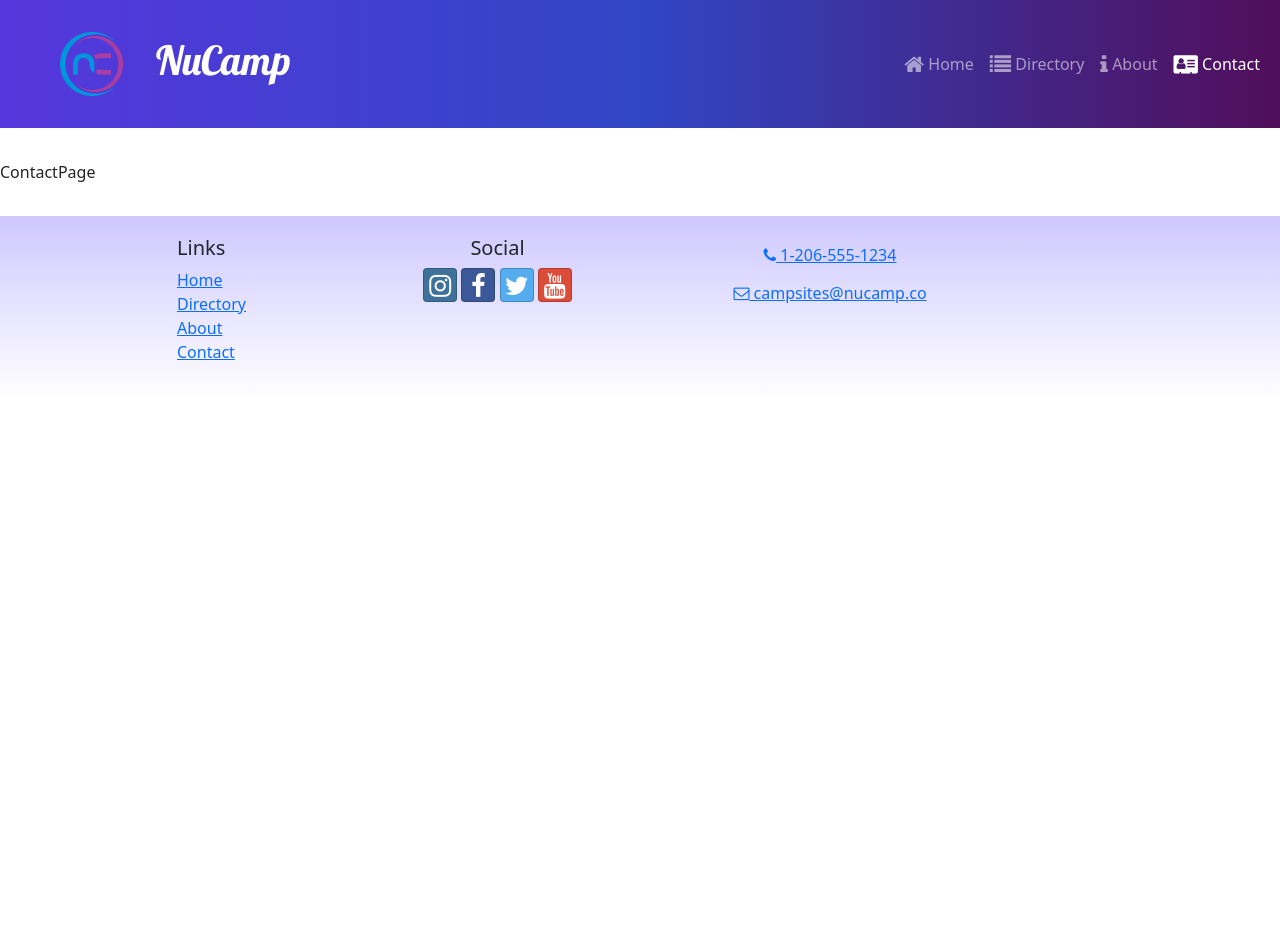
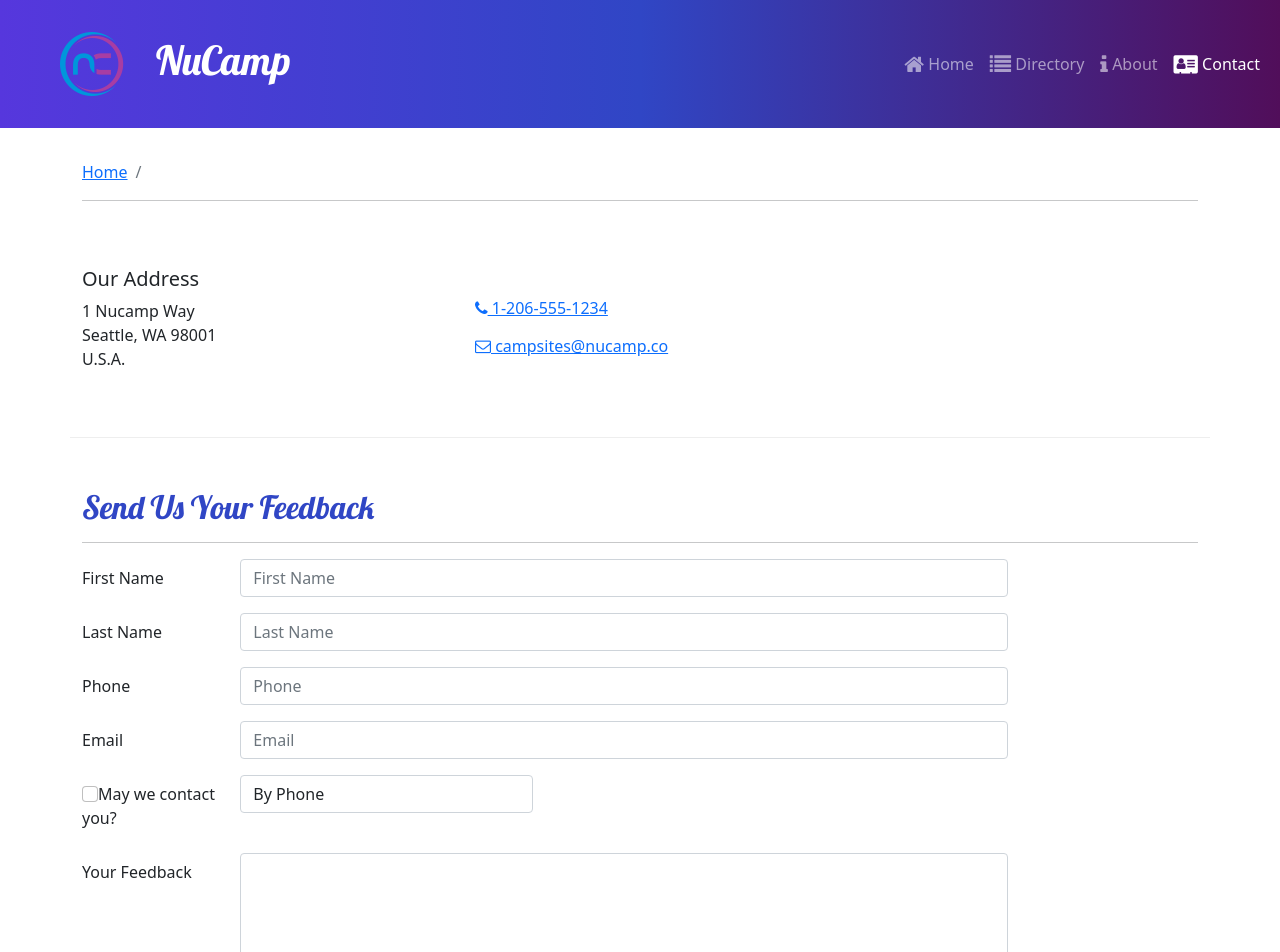
Before and after one commit to AmelaDrv/nucamp, a React (Create React App) app: page /contact in a window 1280 px wide. Shown: the top 952 px of the page. Before the commit the page ends 800 px from the top, so only its background shows below. Built offline with nearby package versions, Linux system fonts and the light colour scheme.

Commit message:
Worked on contact form

```diff
--- /dev/null
+++ b/src/components/ContactForm.js
@@ -0,0 +1,90 @@
+import React from 'react';
+import { Button, Label, Col, FormGroup } from 'reactstrap';
+import { Formik, Field, Form } from 'formik';
+
+const ContactForm = () => {
+    const handleSubmit = (values, { resetForm }) => {
+        console.log('form values:', values);
+        console.log('in JSON format:', JSON.stringify(values));
+        resetForm();
+    };
+
+    return (
+        <Formik
+            initialValues={{
+                firstName: '',
+                lastName: '',
+                phoneNum: '',
+                email: '',
+                agree: false,
+                contactType: 'By Phone',
+                feedback: ''
+            }}
+            onSubmit={handleSubmit}
+        >
+            <Form>
+                <FormGroup row>
+                    <Label htmlFor='firstName' md='2'>
+                        First Name
+                    </Label>
+                    <Col md='10'>
+                        <Field name='firstName' placeholder='First Name' className='form-control' />
+                    </Col>
+                </FormGroup>
+                <FormGroup row>
+                    <Label htmlFor='lastName' md='2'>
+                        Last Name
+                    </Label>
+                    <Col md='10'>
+                        <Field name='lastName' placeholder='Last Name' className='form-control' />
+                    </Col>
+                </FormGroup>
+                <FormGroup row>
+                    <Label htmlFor='phoneNum' md='2'>
+                        Phone
+                    </Label>
+                    <Col md='10'>
+                        <Field name='phoneNum' placeholder='Phone' className='form-control' />
+                    </Col>
+                </FormGroup>
+                <FormGroup row>
+                    <Label htmlFor='email' md='2'>
+                        Email
+                    </Label>
+                    <Col md='10'>
+                        <Field name='email' placeholder='Email' className='form-control' />
+                    </Col>
+                </FormGroup>
+                <FormGroup row>
+                    <Label check md='2'>
+                        <Field name='agree' type='checkbox' className='form-check-input' />
+                        May we contact you?
+                    </Label>
+                    <Col md='4'>
+                        <Field name='contactType' as='select' className='form-control'>
+                            <option>By Phone</option>
+                            <option>By Email</option>
+                        </Field>
+                    </Col>
+                </FormGroup>
+                <FormGroup row>
+                    <Label htmlFor='feedback' md='2'>
+                        Your Feedback
+                    </Label>
+                    <Col md='10'>
+                        <Field name='feedback' as='textarea' rows='12' className='form-control' />
+                    </Col>
+                </FormGroup>
+                <FormGroup row>
+                    <Col md={{ size: 10, offset: 2 }}>
+                        <Button type='submit' color='primary'>
+                            Send Feedback
+                        </Button>
+                    </Col>
+                </FormGroup>
+            </Form>
+        </Formik>
+    );
+};
+
+export default ContactForm;
--- a/src/pages/ContactPage.js
+++ b/src/pages/ContactPage.js
@@ -1,6 +1,52 @@
 import React from 'react';
+import { Col, Row, Container } from 'reactstrap'
+import SubHeader from '../components/SubHeader';
+import ContactForm from '../components/ContactForm';
+
 const ContactPage = () => {
-    return <div>ContactPage</div>;
+    return (
+        <Container>
+            <SubHeader>Contact Us</SubHeader>
+            <Row className='row-content align-items-center'>
+                <Col sm='4'>
+                    <h5>Our Address</h5>
+                    <address>
+                        1 Nucamp Way
+                        <br />
+                        Seattle, WA 98001
+                        <br />
+                        U.S.A.
+                    </address>
+                </Col>
+                <Col>
+                    <a
+                        role='button'
+                        className='btn btn-link'
+                        href='tel:+12065551234'
+                    >
+                        <i className='fa fa-phone' /> 1-206-555-1234
+                    </a>
+                    <br />
+                    <a
+                        role='button'
+                        className='btn btn-link'
+                        href='mailto:fakeemail@fakeemail.co'
+                    >
+                        <i className='fa fa-envelope-o' /> campsites@nucamp.co
+                    </a>
+                </Col>
+            </Row>
+            <Row className='row-content'>
+                <Col xs='12'>
+                    <h2>Send Us Your Feedback</h2>
+                    <hr />
+                </Col>
+                <Col md='10'>
+                    <ContactForm />
+                </Col>
+            </Row>
+        </Container>
+    )
 };
 
 export default ContactPage;
```
